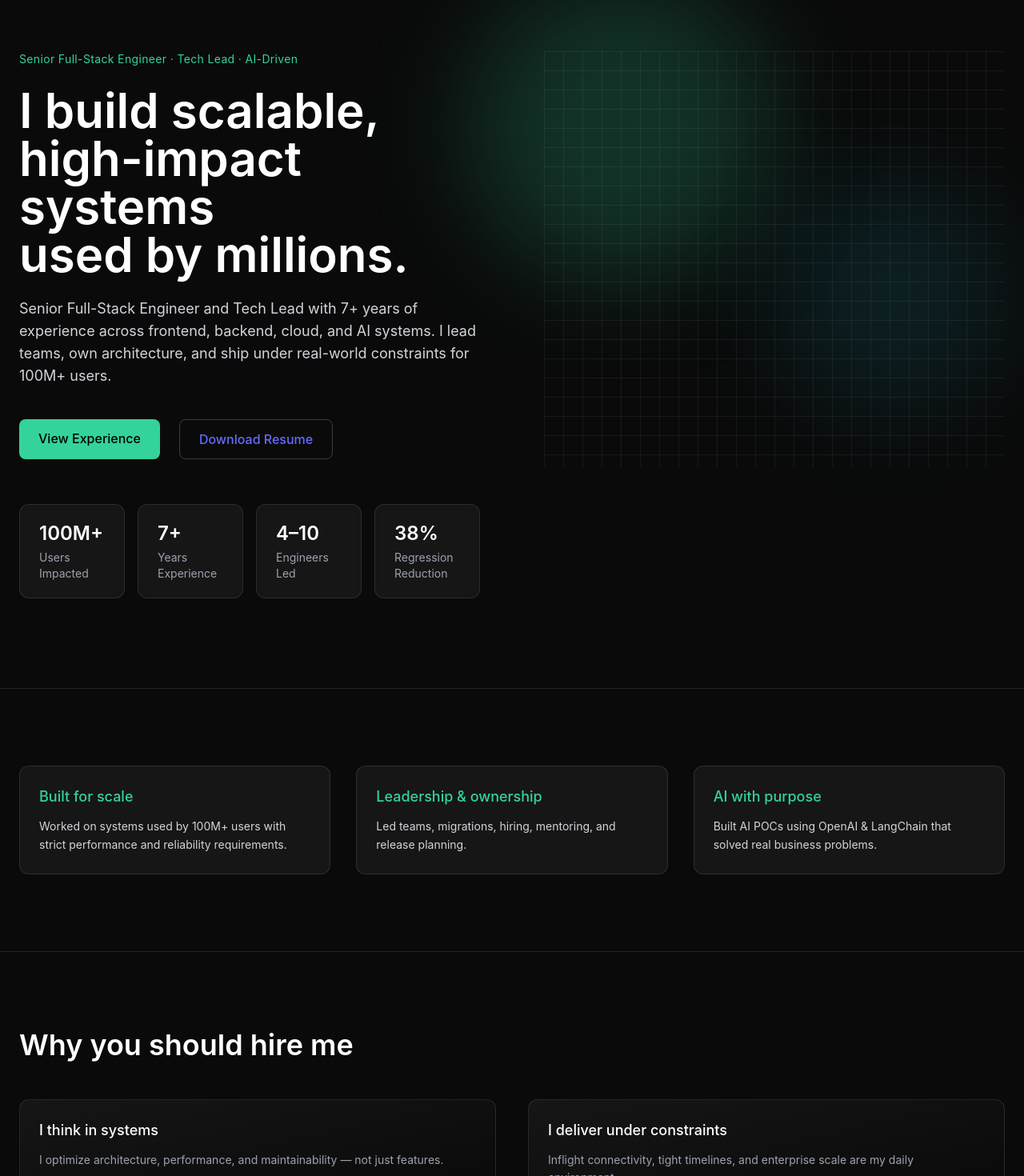
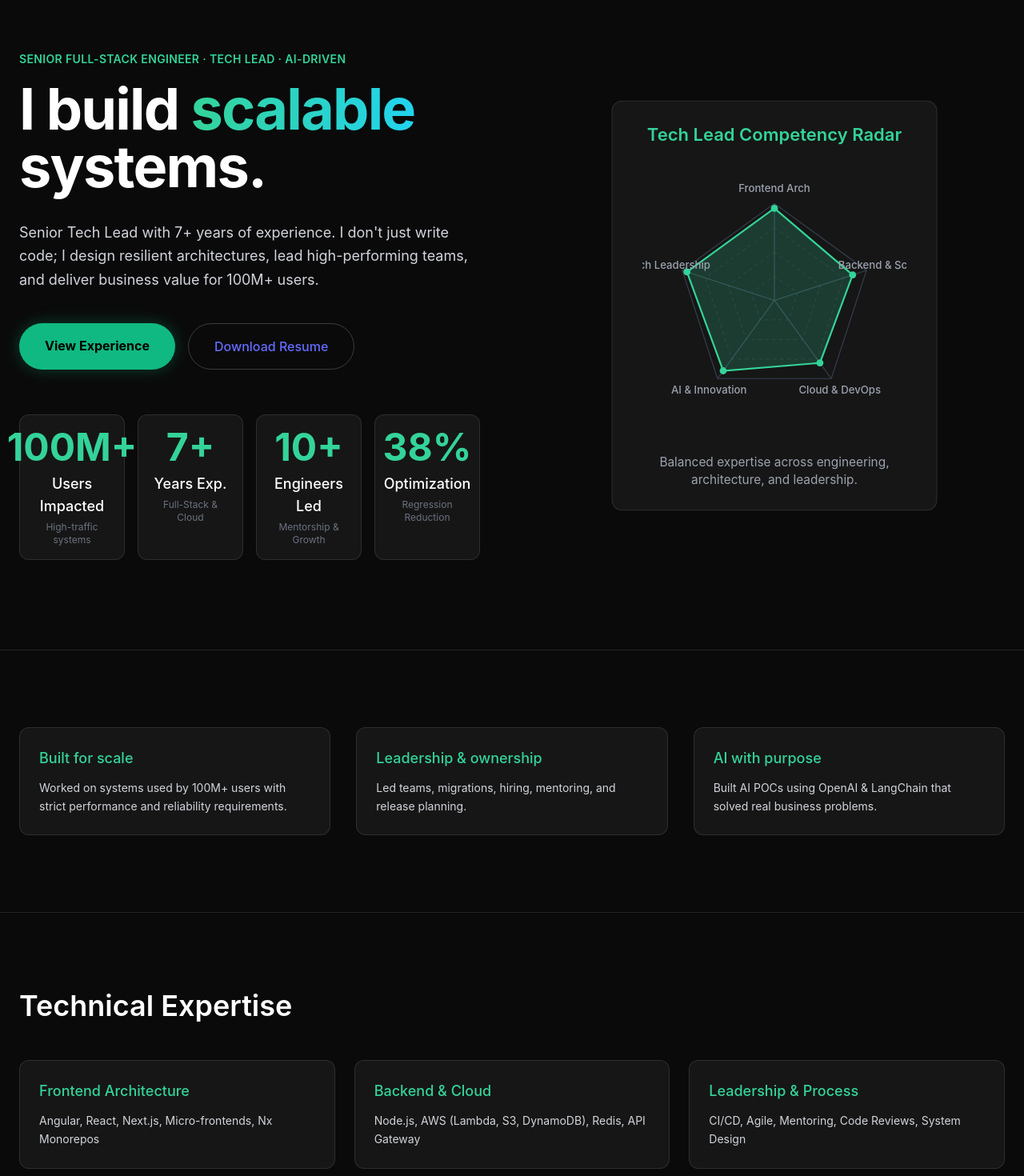
Before and after one commit to learneradarsh/learneradarsh.github.io, a React (Vite) app: page / in a window 1280 px wide. Shown: the part 80-1550 px from the top of the page at 80% size. Built offline with nearby package versions, Linux system fonts and the light colour scheme.

Commit message:
2026 profile version with graph

```diff
--- /dev/null
+++ b/src/components/ImpactMetrics.tsx
@@ -0,0 +1,47 @@
+import React from "react";
+
+type MetricProps = {
+  value: string;
+  label: string;
+  subtext?: string;
+  color?: string;
+};
+
+function MetricItem({ value, label, subtext, color = "text-emerald-400" }: MetricProps) {
+  return (
+    <div className="flex flex-col items-center text-center p-4 bg-white/5 rounded-xl border border-white/10 hover:border-emerald-500/30 transition-colors group">
+      <div className={`text-4xl md:text-5xl font-bold ${color} mb-2 group-hover:scale-110 transition-transform`}>
+        {value}
+      </div>
+      <div className="text-white font-medium text-lg">{label}</div>
+      {subtext && <div className="text-gray-500 text-xs mt-1">{subtext}</div>}
+    </div>
+  );
+}
+
+export default function ImpactMetrics() {
+  return (
+    <div className="grid grid-cols-2 lg:grid-cols-4 gap-4 w-full">
+      <MetricItem
+        value="100M+"
+        label="Users Impacted"
+        subtext="High-traffic systems"
+      />
+      <MetricItem
+        value="7+"
+        label="Years Exp."
+        subtext="Full-Stack & Cloud"
+      />
+      <MetricItem
+        value="10+"
+        label="Engineers Led"
+        subtext="Mentorship & Growth"
+      />
+      <MetricItem
+        value="38%"
+        label="Optimization"
+        subtext="Regression Reduction"
+      />
+    </div>
+  );
+}
--- /dev/null
+++ b/src/components/TechRadar.tsx
@@ -0,0 +1,132 @@
+import React from "react";
+
+const data = [
+  { subject: "Frontend Arch", A: 95, fullMark: 100 },
+  { subject: "Backend & Scale", A: 85, fullMark: 100 },
+  { subject: "Cloud & DevOps", A: 80, fullMark: 100 },
+  { subject: "AI & Innovation", A: 90, fullMark: 100 },
+  { subject: "Tech Leadership", A: 95, fullMark: 100 },
+];
+
+const size = 300;
+const center = size / 2;
+const radius = size / 2 - 40;
+const angleSlice = (Math.PI * 2) / data.length;
+
+function getCoordinates(value: number, index: number) {
+  const angle = index * angleSlice - Math.PI / 2;
+  const r = (value / 100) * radius;
+  const x = center + r * Math.cos(angle);
+  const y = center + r * Math.sin(angle);
+  return { x, y };
+}
+
+export default function TechRadar() {
+  const points = data
+    .map((d, i) => {
+      const { x, y } = getCoordinates(d.A, i);
+      return `${x},${y}`;
+    })
+    .join(" ");
+
+  const bgPoints = data
+    .map((_, i) => {
+      const { x, y } = getCoordinates(100, i);
+      return `${x},${y}`;
+    })
+    .join(" ");
+
+  return (
+    <div className="flex flex-col items-center justify-center p-6 bg-white/5 border border-white/10 rounded-xl">
+      <h3 className="text-xl font-semibold mb-6 text-emerald-400">
+        Tech Lead Competency Radar
+      </h3>
+      <svg width={size} height={size} viewBox={`0 0 ${size} ${size}`}>
+        {/* Background Polygon */}
+        <polygon
+          points={bgPoints}
+          fill="none"
+          stroke="#374151"
+          strokeWidth="1"
+        />
+        {/* Inner Grid Circles (approximate polygons) */}
+        {[25, 50, 75].map((level) => (
+          <polygon
+            key={level}
+            points={data
+              .map((_, i) => {
+                const { x, y } = getCoordinates(level, i);
+                return `${x},${y}`;
+              })
+              .join(" ")}
+            fill="none"
+            stroke="#374151"
+            strokeWidth="0.5"
+            strokeDasharray="4 4"
+          />
+        ))}
+
+        {/* Axes */}
+        {data.map((d, i) => {
+          const { x, y } = getCoordinates(100, i);
+          return (
+            <line
+              key={i}
+              x1={center}
+              y1={center}
+              x2={x}
+              y2={y}
+              stroke="#374151"
+              strokeWidth="1"
+            />
+          );
+        })}
+
+        {/* Data Polygon */}
+        <polygon
+          points={points}
+          fill="rgba(52, 211, 153, 0.2)"
+          stroke="#34D399"
+          strokeWidth="2"
+        />
+
+        {/* Data Points */}
+        {data.map((d, i) => {
+          const { x, y } = getCoordinates(d.A, i);
+          return (
+            <circle
+              key={i}
+              cx={x}
+              cy={y}
+              r="4"
+              fill="#34D399"
+              className="hover:r-6 transition-all duration-300"
+            />
+          );
+        })}
+
+        {/* Labels */}
+        {data.map((d, i) => {
+          const { x, y } = getCoordinates(115, i);
+          return (
+            <text
+              key={i}
+              x={x}
+              y={y}
+              textAnchor="middle"
+              dominantBaseline="middle"
+              fill="#9CA3AF"
+              fontSize="12"
+              className="font-medium"
+            >
+              {d.subject}
+            </text>
+          );
+        })}
+      </svg>
+      <p className="mt-6 text-sm text-gray-400 text-center max-w-xs">
+        Balanced expertise across engineering, architecture, and leadership.
+      </p>
+    </div>
+  );
+}
--- a/src/pages/Home.tsx
+++ b/src/pages/Home.tsx
@@ -1,7 +1,7 @@
+import TechRadar from "../components/TechRadar";
+import ImpactMetrics from "../components/ImpactMetrics";
+
 import Header from "../components/Header";
-import AbstractVisual from "../components/AbstractVisual";
-import MetricCard from "../components/MetricCard";
-
 import SkillCard from "../components/SkillCard";
 import ProjectCard from "../components/ProjectCard";
 import WhyCard from "../components/WhyCard";
@@ -19,31 +19,26 @@ export default function Home() {
       <main className="bg-neutral-950 text-white min-h-screen">
         {/* ================= HERO ================= */}
         <section className="relative overflow-hidden">
-          <div className="max-w-7xl mx-auto px-6 pt-36 pb-28 grid grid-cols-1 lg:grid-cols-2 gap-20">
+          <div className="max-w-7xl mx-auto px-6 pt-36 pb-28 grid grid-cols-1 lg:grid-cols-2 gap-20 items-center">
             <div>
-              <p className="text-emerald-400 text-sm tracking-wide">
+              <p className="text-emerald-400 text-sm tracking-wide uppercase font-semibold mb-4">
                 Senior Full-Stack Engineer · Tech Lead · AI-Driven
               </p>
 
-              <h1 className="mt-6 text-4xl md:text-6xl font-semibold leading-tight">
-                I build scalable,
-                <br />
-                high-impact systems
-                <br />
-                used by millions.
+              <h1 className="text-5xl md:text-7xl font-bold leading-tight tracking-tight mb-8">
+                I build <span className="text-transparent bg-clip-text bg-gradient-to-r from-emerald-400 to-cyan-400">scalable</span> systems.
               </h1>
 
-              <p className="mt-6 text-gray-300 max-w-xl text-lg">
-                Senior Full-Stack Engineer and Tech Lead with 7+ years of
-                experience across frontend, backend, cloud, and AI systems.
-                I lead teams, own architecture, and ship under real-world
-                constraints for 100M+ users.
+              <p className="text-gray-300 max-w-xl text-lg leading-relaxed mb-10">
+                Senior Tech Lead with 7+ years of experience. I don't just write code;
+                I design resilient architectures, lead high-performing teams, and deliver
+                business value for 100M+ users.
               </p>
 
-              <div className="mt-10 flex flex-wrap gap-6">
+              <div className="flex flex-wrap gap-4 mb-14">
                 <a
                   href="#experience"
-                  className="px-6 py-3 rounded-lg bg-emerald-400 text-black font-medium hover:bg-emerald-300 transition"
+                  className="px-8 py-4 rounded-full bg-emerald-500 text-black font-bold hover:bg-emerald-400 transition shadow-[0_0_20px_rgba(16,185,129,0.3)]"
                 >
                   View Experience
                 </a>
@@ -52,22 +47,20 @@ export default function Home() {
                   href="https://drive.google.com/file/d/1YYKPxAXHBIP_GBwjLSXs098mdNsa4cFS/view"
                   target="_blank"
                   rel="noreferrer"
-                  className="px-6 py-3 rounded-lg border border-white/20 hover:border-white/40 transition"
+                  className="px-8 py-4 rounded-full border border-white/20 hover:bg-white/5 transition font-medium"
                 >
                   Download Resume
                 </a>
               </div>
 
-              <div className="mt-14 grid grid-cols-2 sm:grid-cols-4 gap-4">
-                <MetricCard value="100M+" label="Users Impacted" />
-                <MetricCard value="7+" label="Years Experience" />
-                <MetricCard value="4–10" label="Engineers Led" />
-                <MetricCard value="38%" label="Regression Reduction" />
-              </div>
+              <ImpactMetrics />
             </div>
 
-            <div className="relative h-[520px] hidden lg:block">
-              <AbstractVisual />
+            <div className="relative hidden lg:flex justify-center">
+               {/* Replaced AbstractVisual with TechRadar for immediate "Tech Lead" signal */}
+               <div className="scale-110">
+                 <TechRadar />
+               </div>
             </div>
           </div>
         </section>
@@ -90,38 +83,16 @@ export default function Home() {
           </div>
         </Section>
 
-        {/* ================= WHY HIRE ME ================= */}
-        <Section title="Why you should hire me">
-          <div className="grid grid-cols-1 md:grid-cols-2 gap-10">
-            <WhyCard
-              title="I think in systems"
-              desc="I optimize architecture, performance, and maintainability — not just features."
-            />
-            <WhyCard
-              title="I deliver under constraints"
-              desc="Inflight connectivity, tight timelines, and enterprise scale are my daily environment."
-            />
-            <WhyCard
-              title="I raise engineering standards"
-              desc="Improved coverage, eliminated lint debt, enforced clean code and CI discipline."
-            />
-            <WhyCard
-              title="Full-stack ownership"
-              desc="Comfortable owning UI, APIs, cloud, CI/CD, and AI workflows end-to-end."
-            />
-          </div>
-        </Section>
-
         {/* ================= SKILLS ================= */}
-        <Section title="Skills">
-          <div className="grid grid-cols-1 md:grid-cols-2 lg:grid-cols-3 gap-8">
-            <SkillCard title="Frontend Frameworks" skills="Angular, React, Next.js" />
-            <SkillCard title="Backend" skills="Node.js, Express.js, Redis, CDN strategies, API rate limiting" />
-            <SkillCard title="Cloud & DevOps" skills="AWS Lambda, S3, DynamoDB, API Gateway" />
-            <SkillCard title="Programming & Others" skills="TypeScript, Python, Jest, Lighthouse, NgRx, Redux, CI/CD" />
-            <SkillCard title="Performance Optimization" skills="Web Performance, Accessibility, SEO, Nx Monorepos" />
-            <SkillCard title="AI & ML Tools" skills="OpenAI API, LangChain, HuggingFace, Prompt Engineering" />
-          </div>
+        <Section title="Technical Expertise">
+           <div className="grid grid-cols-1 lg:grid-cols-3 gap-8">
+             {/* Text Skills */}
+             <div className="lg:col-span-3 grid grid-cols-1 md:grid-cols-3 gap-6">
+                <SkillCard title="Frontend Architecture" skills="Angular, React, Next.js, Micro-frontends, Nx Monorepos" />
+                <SkillCard title="Backend & Cloud" skills="Node.js, AWS (Lambda, S3, DynamoDB), Redis, API Gateway" />
+                <SkillCard title="Leadership & Process" skills="CI/CD, Agile, Mentoring, Code Reviews, System Design" />
+             </div>
+           </div>
         </Section>
 
         {/* ================= AI TOOLS ================= */}
@@ -152,6 +123,9 @@ export default function Home() {
     <BarGraph label="Moonraft Innovation Labs" value={1.0} />
     <BarGraph label="LearnShiz Techies" value={0.7} />
   </div>
+
+  <div className="relative border-l border-white/10 md:border-none ml-4 md:ml-0 pl-6 md:pl-0 space-y-8">
+
 
   {/* ===== DELTA AIRLINES ===== */}
   <ExperienceCard
@@ -227,6 +201,7 @@ export default function Home() {
       "Created RAPID modules to deliver fast POCs for business meetings and early validation."
     ]}
   />
+  </div>
 </Section>
 
 
```
Also changed, not shown: src/components/ExperienceCard.tsx (+27 -10 lines).
